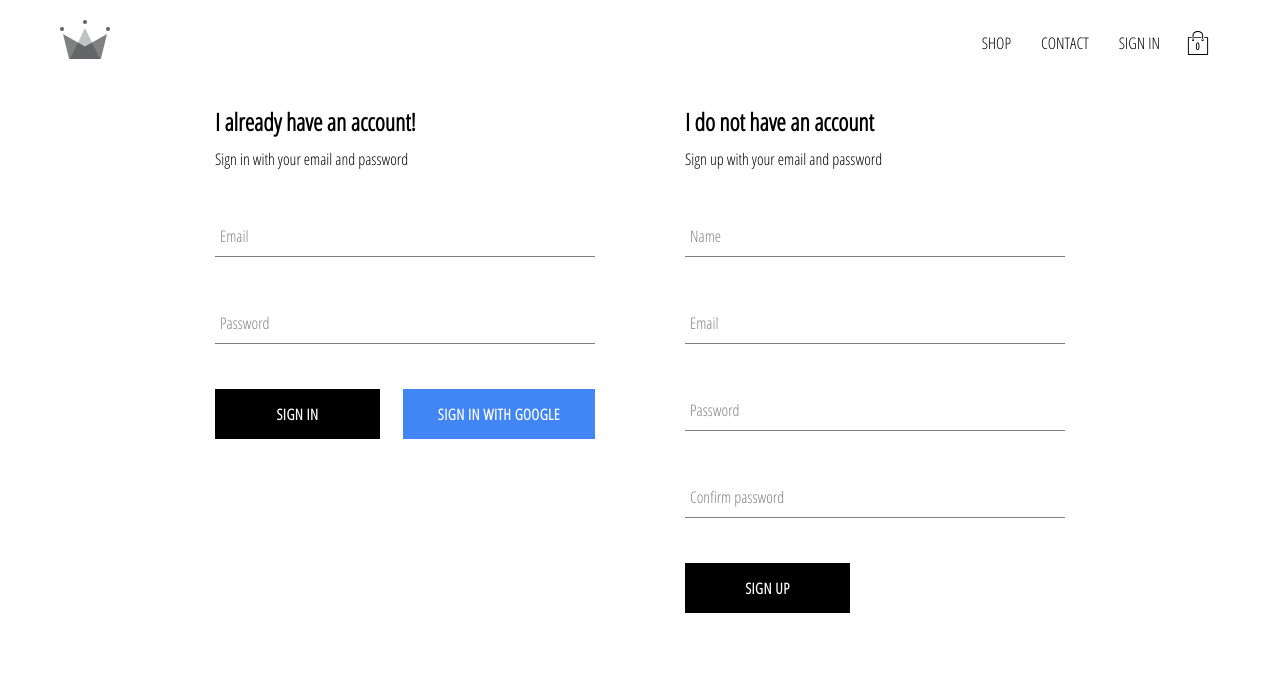
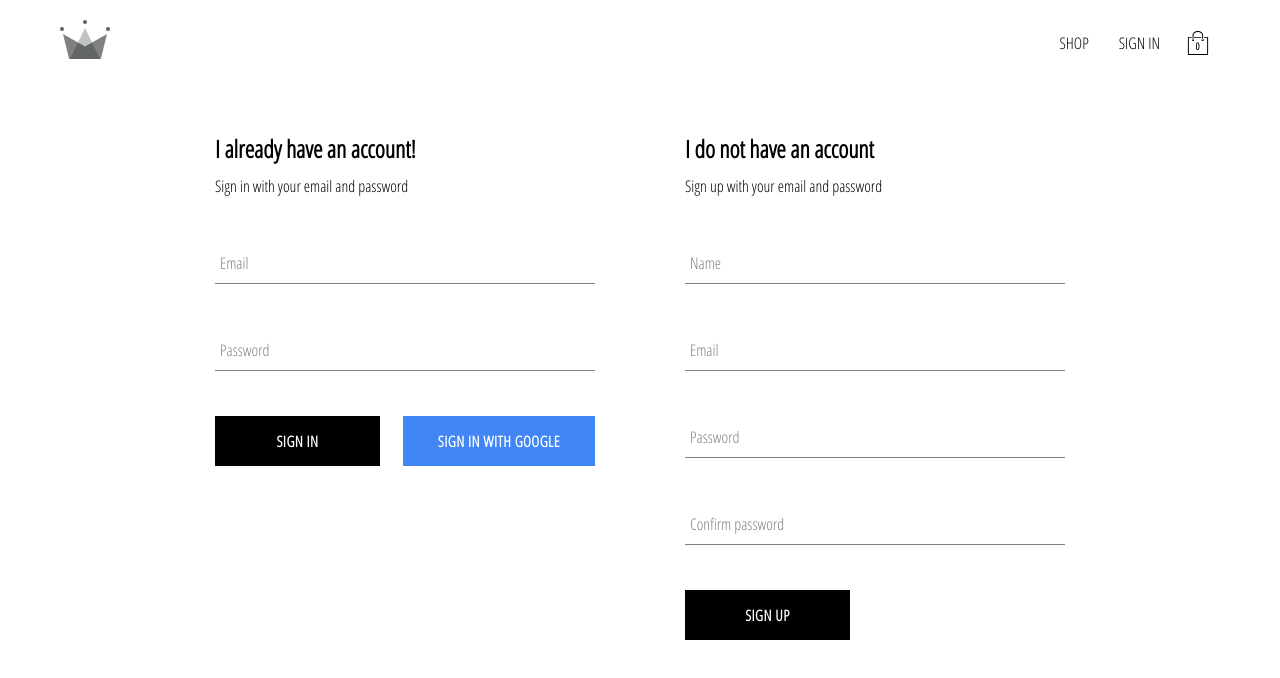
Before and after one commit to pratheekshej/crown-clothing, a React (Create React App) app: page /sign-in in a window 1280 px wide. Shown: the top 678 px of the page. Built offline with nearby package versions, Linux system fonts and the light colour scheme; no server answers.

Commit message:
Added fixed header and scrollable body using styled components and adjusted a bit of styling in other sections.

```diff
--- a/package.json
+++ b/package.json
@@ -14,7 +14,8 @@
     "redux": "^4.0.5",
     "redux-logger": "^3.0.6",
     "redux-persist": "^6.0.0",
-    "reselect": "^4.0.0"
+    "reselect": "^4.0.0",
+    "styled-components": "^5.2.0"
   },
   "scripts": {
     "start": "react-scripts start",
--- a/src/App.js
+++ b/src/App.js
@@ -11,6 +11,8 @@ import { setCurrentUser } from './redux/user/user.actions';
 import { createStructuredSelector } from 'reselect';
 import { selectCurrentUser } from './redux/user/user.selectors';
 import CheckoutPage from './pages/checkout/checkout.component';
+import { FixedHeader } from './components/containers/header/fixed-header.styles';
+import { ScrollableSection } from './components/containers/body/scrollable-body.styles';
 
 export class App extends Component {
   // DEC : VARS
@@ -38,7 +40,10 @@ export class App extends Component {
   render() {
     return (
       <div>
+        <FixedHeader>
           <Header />
+        </FixedHeader>
+        <ScrollableSection>
           <Switch>
             <Route exact path='/' component={HomePage} />
             <Route path='/shop' component={ShopPage} />
@@ -55,6 +60,7 @@ export class App extends Component {
               }
             />
           </Switch>
+        </ScrollableSection>
       </div>
     );
   }
--- a/src/App.scss
+++ b/src/App.scss
@@ -1,19 +1,5 @@
 body {
     font-family: "Open Sans Condensed";
-    padding: 20px 60px;
-}
-
-.hats-page {
-    display: flex;
-    flex-flow: column;
-    justify-content: flex-start;
-
-    .heading {
-        display: flex;
-        flex-flow: row;
-        justify-content: center;
-        margin-bottom: unset;
-    }
 }
 
 a {
--- /dev/null
+++ b/src/components/containers/body/scrollable-body.styles.jsx
@@ -0,0 +1,6 @@
+import styled from 'styled-components';
+
+export const ScrollableSection = styled.div`
+    height: auto;
+    padding: 92px 60px 20px;
+`;
--- /dev/null
+++ b/src/components/containers/header/fixed-header.styles.jsx
@@ -0,0 +1,9 @@
+import styled from 'styled-components';
+
+export const FixedHeader = styled.div`
+    width: 100%;
+    position: fixed;
+    padding: 20px 60px;
+    background: white;
+    z-index: 1000;
+`;
--- a/src/components/header/header.component.jsx
+++ b/src/components/header/header.component.jsx
@@ -1,6 +1,4 @@
-import React from 'react';
-import './header.styles.scss';
-import { Link } from 'react-router-dom';
+import React from 'react'; // import './header.styles.scss';
 import { ReactComponent as Logo } from '../../assets/crown.svg';
 import { auth } from '../../firebase/firebase.utils';
 import { connect } from 'react-redux';
@@ -9,38 +7,39 @@ import CartIcon from '../cart-icon/cart-icon.component';
 import CartDropdown from '../cart-dropdown/cart-dropdown.component';
 import { selectCartHidden } from '../../redux/cart/cart.selectors';
 import { selectCurrentUser } from '../../redux/user/user.selectors';
+import { HeaderContainer, LogoContainer, OptionDiv, OptionLink, OptionsContainer } from './header.styles';
 
 const Header = ({ currentUser, hidden }) => (
-    <div className="header">
-        <Link className="logo-container" to="/">
+    <HeaderContainer>
+        <LogoContainer to="/">
             <Logo className="logo" />
-        </Link>
-        <div className="options">
-            <Link className="option" to="/shop">
+        </LogoContainer>
+        <OptionsContainer>
+            <OptionLink to="/shop">
                 SHOP
-            </Link>
-            <Link className="option" to="/contact">
+            </OptionLink>
+            {/* <OptionLink to="/contact">
                 CONTACT
-            </Link>
+            </OptionLink> */}
             {
                 currentUser ?
                     (
-                        <div className="option" onClick={() => auth.signOut()}>
+                        <OptionDiv onClick={() => auth.signOut()}>
                             SIGN OUT
-                        </div>
+                        </OptionDiv>
                     ) :
                     (
-                        <Link className="option" to="/sign-in">
+                        <OptionLink to="/sign-in">
                             SIGN IN
-                        </Link>
+                        </OptionLink>
                     )
             }
             <CartIcon />
-        </div>
+        </OptionsContainer>
         {
             hidden ? null : (<CartDropdown />)
         }
-    </div>
+    </HeaderContainer>
 );
 
 const mapStateToProps = createStructuredSelector({
--- /dev/null
+++ b/src/components/header/header.styles.jsx
@@ -0,0 +1,35 @@
+import { Link } from 'react-router-dom';
+import styled, { css } from 'styled-components';
+
+const OptionContainerStyles = css`
+    padding: 10px 15px;
+    &:hover {
+        cursor: cursor;
+        font-weight: bold;
+    }
+`;
+
+export const HeaderContainer = styled.div`
+    width: 100%;
+    display: flex;
+    justify-content: space-between;
+    // margin-bottom: 25px;
+`;
+
+export const LogoContainer = styled(Link)``;
+
+export const OptionsContainer = styled.div`
+    width: 50%;
+    height: 100%;
+    display: flex;
+    align-items: center;
+    justify-content: flex-end;
+`;
+
+export const OptionLink = styled(Link)`
+    ${OptionContainerStyles}
+`;
+
+export const OptionDiv = styled.div`
+    ${OptionContainerStyles}
+`;
--- a/src/pages/checkout/checkout.component.jsx
+++ b/src/pages/checkout/checkout.component.jsx
@@ -9,6 +9,7 @@ import StripeCheckoutButton from '../../components/stripe-button/stripe-button.c
 
 
 const CheckoutPage = ({ cartItems, total }) => {
+    window.scrollTo(0, 0);
     return (
         <div className="checkout-page">
             <div className="checkout-header">
--- a/src/pages/home-page/home-page.component.jsx
+++ b/src/pages/home-page/home-page.component.jsx
@@ -1,12 +1,12 @@
 import React from 'react';
-import './home-page.styles.scss';
 import Directory from './../../components/directory/directory.component';
+import { HomePageContainer } from './home-page.styles';
 
 const HomePage = ({ history }) => {
     return (
-        <div className='homepage'>
+        <HomePageContainer>
             <Directory history={history} />
-        </div>
+        </HomePageContainer>
     );
 }
 
--- /dev/null
+++ b/src/pages/home-page/home-page.styles.jsx
@@ -0,0 +1,7 @@
+import styled from 'styled-components';
+
+export const HomePageContainer = styled.div`
+    display: flex;
+    flex-direction: column;
+    align-items: center;
+`;
--- a/src/pages/sign-in-and-sign-up/sign-in-and-sign-up.styles.scss
+++ b/src/pages/sign-in-and-sign-up/sign-in-and-sign-up.styles.scss
@@ -1,5 +1,5 @@
 .sign-in-and-sign-up {
-    height: 100vh;
+    height: 82vh; // 100vh;
     width: 850px;
     display: flex;
     justify-content: space-between;
```
Lines whose indentation alone changed are shown as unchanged.
